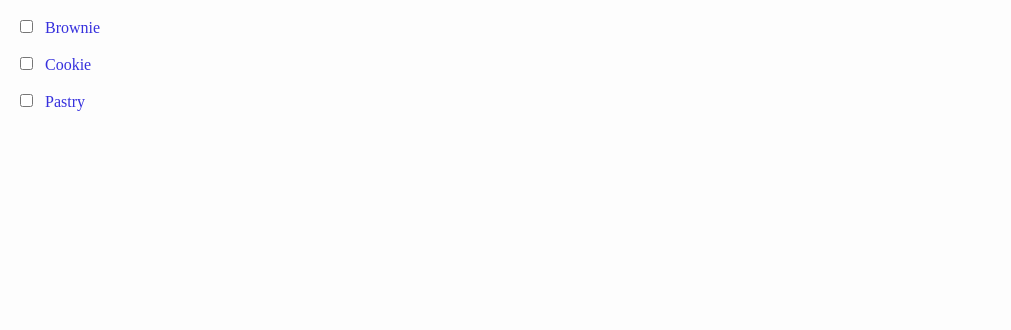
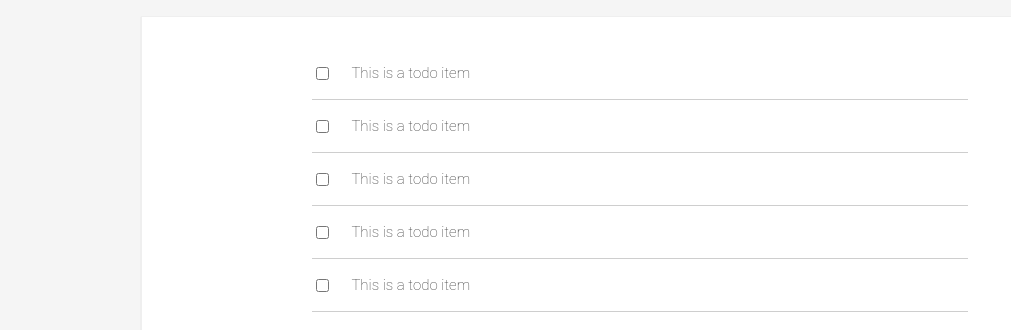
Before and after one commit to chinmaykunkikar/scrimba_reactjs, a React (Create React App) app in the folder todoapp/: page / in a window 1280 px wide. Shown: the top 330 px of the page, without its empty margins (0-1011 px from the left). Built offline with nearby package versions, Linux system fonts and the light colour scheme.

Commit message:
todoapp: Phase 2

```diff
--- a/todoapp/src/App.css
+++ b/todoapp/src/App.css
@@ -1,8 +1,22 @@
 body {
-    color: #3630dd;
-    background-color: #fdfdfd;
+    background-color: whitesmoke;
+    line-height: 1.75rem;
+    margin: 1rem;
 }
 
-input {
+label {
     margin: 12px;
 }
+
+.todo-list {
+    background-color: white;
+    margin: auto;
+    width: 75%;
+    display: flex;
+    flex-direction: column;
+    align-items: center;
+    border: 1px solid #efefef;
+    box-shadow:
+        0 1px 1px rgba(0,0,0,0.15);
+    padding: 30px;
+}
--- a/todoapp/src/App.js
+++ b/todoapp/src/App.js
@@ -1,16 +1,16 @@
 import React from 'react';
+import TodoItem from "./TodoItem"
 import './App.css';
 
 function App() {
   return(
-      <div>
-          <input id="cb1" type="checkbox" name="item1"/>
-          <label htmlFor="item1">Brownie</label><br/>
-          <input id="cb2" type="checkbox" name="item2" />
-          <label htmlFor="item2">Cookie</label><br/>
-          <input id="cb3" type="checkbox" name="item3" />
-          <label htmlFor="item3">Pastry</label>
-      </div>
+    <div className="todo-list">
+    <TodoItem />
+    <TodoItem />
+    <TodoItem />
+    <TodoItem />
+    <TodoItem />
+</div>
   )
 }
 
--- /dev/null
+++ b/todoapp/src/TodoItem.css
@@ -0,0 +1,19 @@
+.todo-item {
+    display: flex;
+    justify-content: flex-start;
+    align-items: center;
+    width: 70%;
+    border-bottom: 1px solid #cecece;
+    font-family: Roboto, sans-serif;
+    font-weight: 100;
+    font-size: 15px;
+    color: #333333;
+}
+
+input[type=checkbox] {
+    margin-right: 10px;
+}
+
+input[type=checkbox]:focus {
+    outline: 0;
+}
--- /dev/null
+++ b/todoapp/src/TodoItem.js
@@ -0,0 +1,13 @@
+import React from 'react'
+import './TodoItem.css'
+
+function TodoItem() {
+    return(
+        <div className="todo-item">
+            <input type="checkbox" id="todo-check" />
+            <label className="todoP" htmlFor="todo-check">This is a todo item</label>
+        </div>
+    )
+}
+
+export default TodoItem
```
